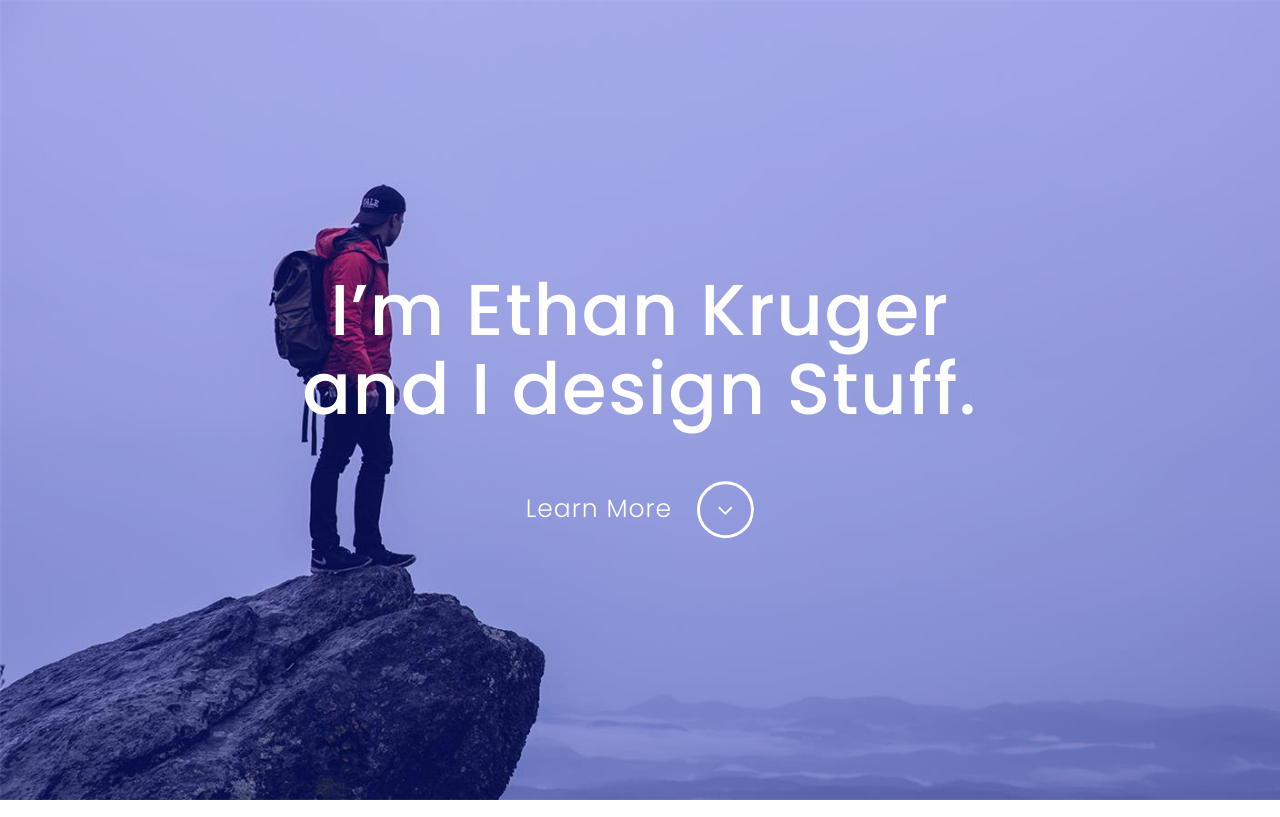
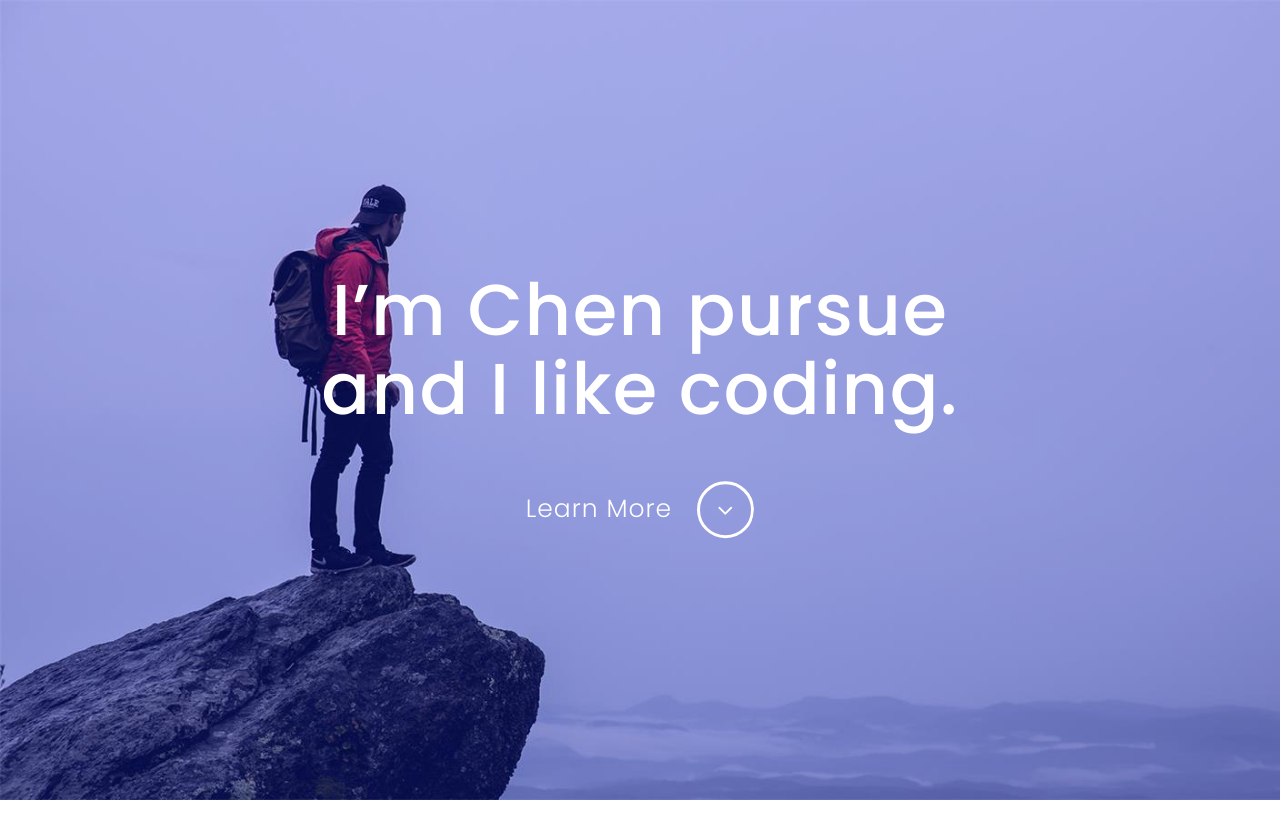
Before and after one commit to chen-pursue/chen-pursue.github.io, a plain HTML site: page index.html in a window 1280 px wide. Shown: the top 817 px of the page. Drawn offline with Linux system fonts and the light colour scheme.

Commit message:
Update index.html

```diff
--- a/index.html
+++ b/index.html
@@ -63,7 +63,7 @@
                         <!-- ANIMATION CONTAINER -->
                         <div class="animation-container animation-fade-right" data-animation-delay="0">
 
-                            <h1>I’m Ethan Kruger and I design Stuff.</h1>
+                            <h1>I’m Chen pursue and I like coding.</h1>
 
                         </div>
                         <!-- /ANIMATION CONTAINER -->
```
